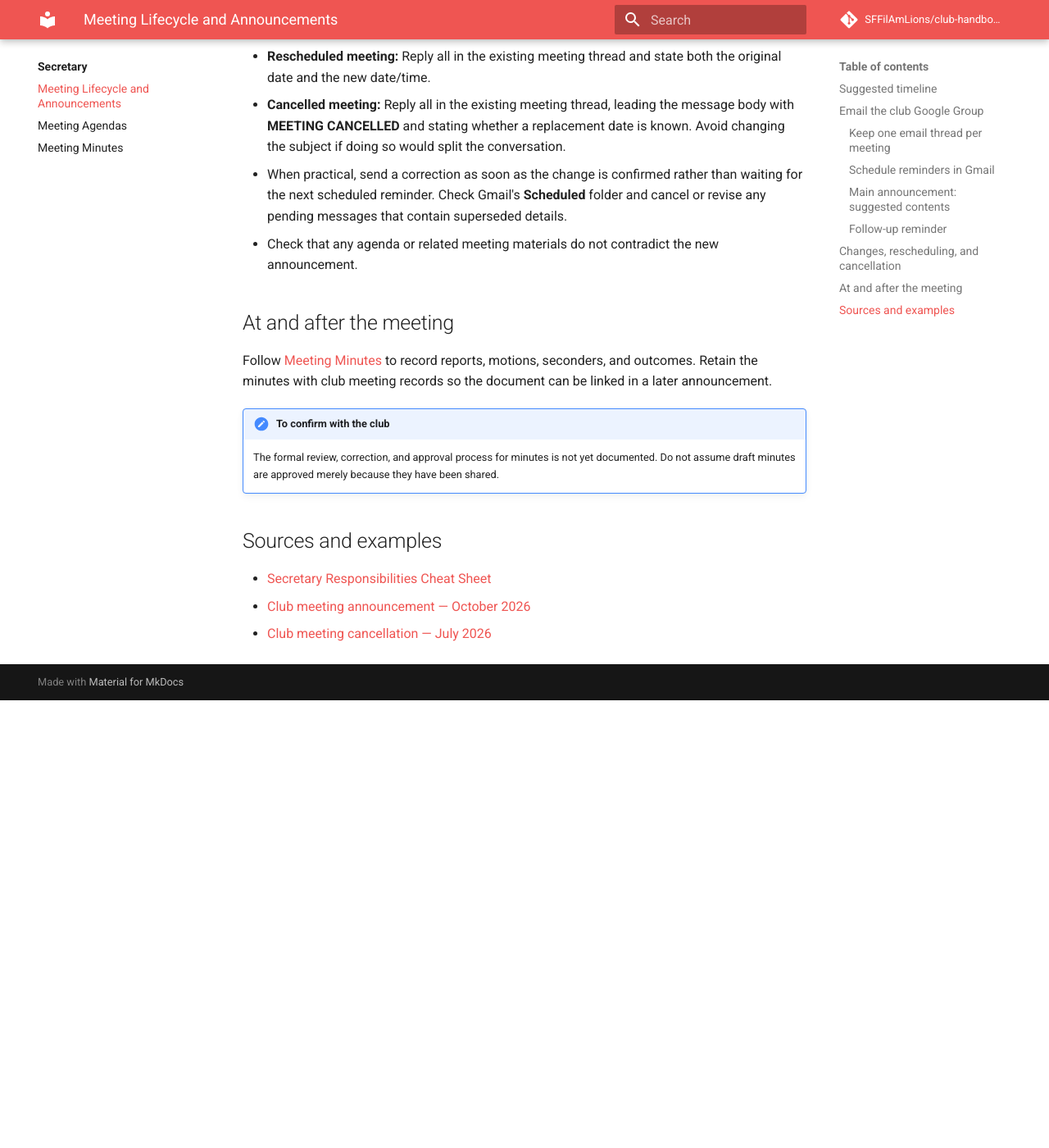
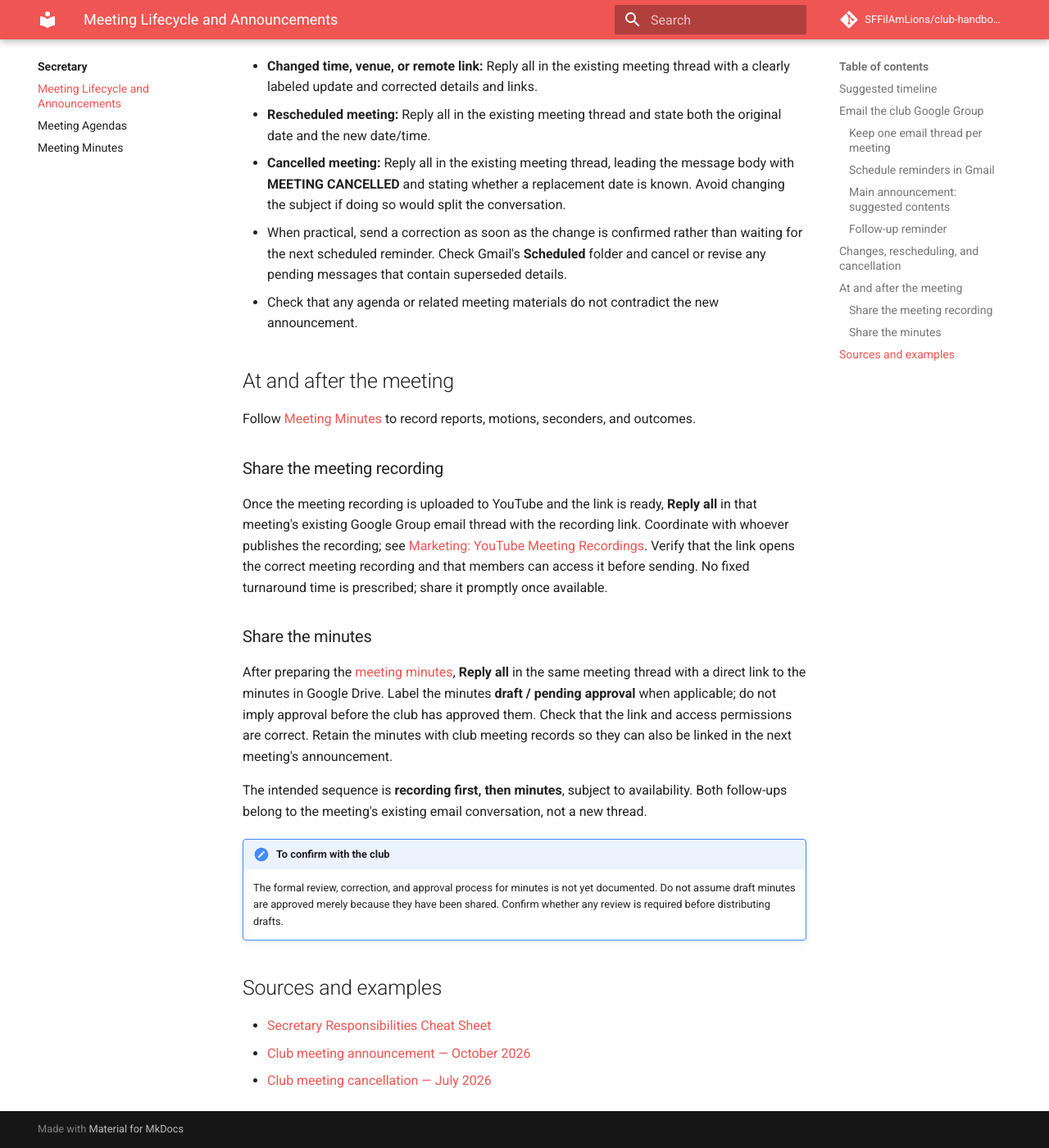
Before and after one commit to SFFilAmLions/club-handbook, an MkDocs documentation site: the page built from docs/secretary/meeting-lifecycle.md, in a window 1280 px wide and 1400 px high, scrolled down 3498 px. Shown: the whole window at 82% size. Built offline with MkDocs 1.6.1 and Material for MkDocs 9.7.7, drawn with Linux system fonts in a browser that asks for light colours; comment, search, counter and statistics services are not loaded; before the commit the page ends 4352 px from its top, so only the background shows below that; some of the changed text lies outside the part shown.

Commit message:
docs(secretary): add post-meeting recording and minutes follow-ups

```diff
--- a/docs/secretary/meeting-lifecycle.md
+++ b/docs/secretary/meeting-lifecycle.md
@@ -12,7 +12,8 @@ The following is **guidance rather than a set of hard deadlines**. Adapt to meet
 | Roughly one week before | Send the main announcement to the club Google Group. |
 | Roughly one day before | Send a brief reminder, repeating access details and highlighting updates. |
 | At the meeting | Bring the agenda and previous minutes; record proceedings and motions. |
-| After the meeting | Prepare [minutes](minutes.md), retain meeting records, and follow the club's review process once confirmed. |
+| After the meeting, once available | Reply in the same meeting thread with the YouTube recording link. |
+| After minutes are prepared | Share the [minutes](minutes.md) in that thread, clearly indicating whether they are draft or approved, and retain them with meeting records. |
 
 ## Email the club Google Group
 
@@ -27,7 +28,7 @@ Use **SFFilAmLions@googlegroups.com** as the normal recipient for club-wide meet
 
 ### Keep one email thread per meeting
 
-**Use a single Google Group conversation for each meeting.** Start the thread with the main announcement. Send the follow-up reminder, updated agenda links, Zoom details, and other meeting-specific follow-ups by **Reply all** to that original message, keeping the club Google Group in the recipients. Do not compose a new message for routine follow-ups, and do not change the subject just to say “Reminder.” Start a new thread for the next meeting.
+**Use a single Google Group conversation for each meeting.** Start the thread with the main announcement. Send the follow-up reminder, updated agenda links, Zoom details, post-meeting YouTube recording link, minutes, and other meeting-specific follow-ups by **Reply all** to that original message, keeping the club Google Group in the recipients. Do not compose a new message for routine follow-ups, and do not change the subject just to say “Reminder.” Start a new thread for the next meeting.
 
 Gmail generally keeps scheduled replies in their original conversation. However, **the initial announcement must be sent before a reply can be prepared against it**. Consequently, you cannot reliably schedule the initial message and its threaded follow-up as two independent new emails in advance and assume Gmail will join them later. If the original message has not been sent yet, schedule it first, then return after delivery to schedule a reply in that thread. Verify the recipient and conversation when preparing a scheduled reply.
 
@@ -94,11 +95,21 @@ The club has previously used the Google Group to announce postponed and cancelle
 
 ## At and after the meeting
 
-Follow [Meeting Minutes](minutes.md) to record reports, motions, seconders, and outcomes. Retain the minutes with club meeting records so the document can be linked in a later announcement.
+Follow [Meeting Minutes](minutes.md) to record reports, motions, seconders, and outcomes.
+
+### Share the meeting recording
+
+Once the meeting recording is uploaded to YouTube and the link is ready, **Reply all** in that meeting's existing Google Group email thread with the recording link. Coordinate with whoever publishes the recording; see [Marketing: YouTube Meeting Recordings](../marketing/youtube.md). Verify that the link opens the correct meeting recording and that members can access it before sending. No fixed turnaround time is prescribed; share it promptly once available.
+
+### Share the minutes
+
+After preparing the [meeting minutes](minutes.md), **Reply all** in the same meeting thread with a direct link to the minutes in Google Drive. Label the minutes **draft / pending approval** when applicable; do not imply approval before the club has approved them. Check that the link and access permissions are correct. Retain the minutes with club meeting records so they can also be linked in the next meeting's announcement.
+
+The intended sequence is **recording first, then minutes**, subject to availability. Both follow-ups belong to the meeting's existing email conversation, not a new thread.
 
 !!! note "To confirm with the club"
 
-    The formal review, correction, and approval process for minutes is not yet documented. Do not assume draft minutes are approved merely because they have been shared.
+    The formal review, correction, and approval process for minutes is not yet documented. Do not assume draft minutes are approved merely because they have been shared. Confirm whether any review is required before distributing drafts.
 
 ## Sources and examples
 
```
